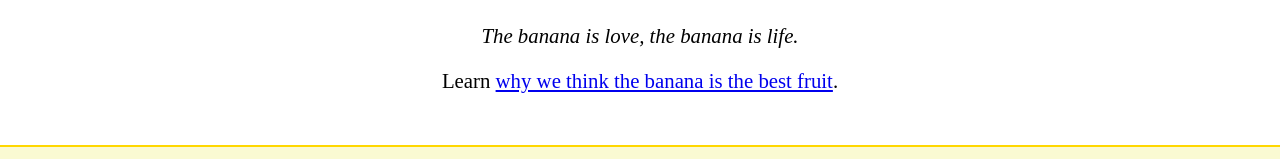
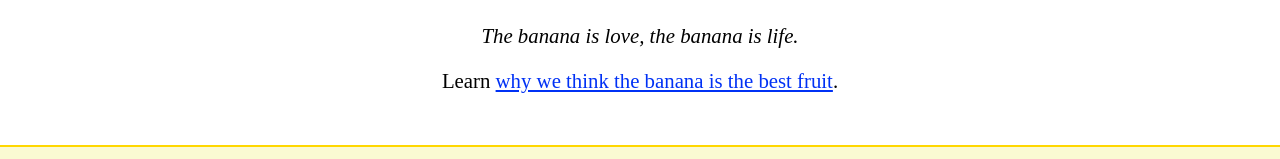
Before and after one commit to cuneo24/Assignment-2, a plain HTML site: page index.html in a window 1280 px wide. Shown: the part 775-934 px from the top of the page. Drawn offline with Linux system fonts and the light colour scheme.

Commit message:
a tag update

```diff
--- a/css/main.css
+++ b/css/main.css
@@ -35,6 +35,10 @@ h2 {
 
 .contentCenter {
     text-align: center;
+}
+
+a {
+    color: #0031F5;
 }
 
 /*----------------------------------------------------*/
```
